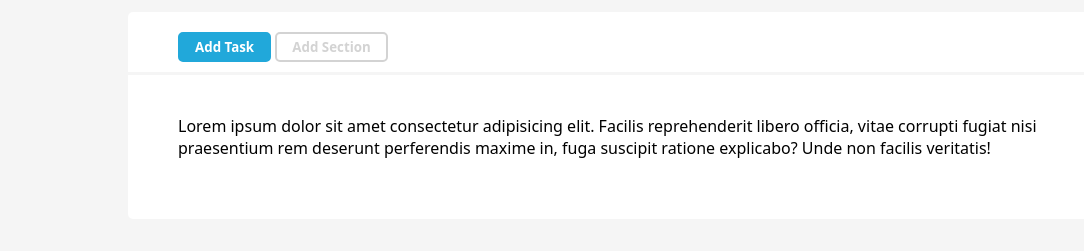
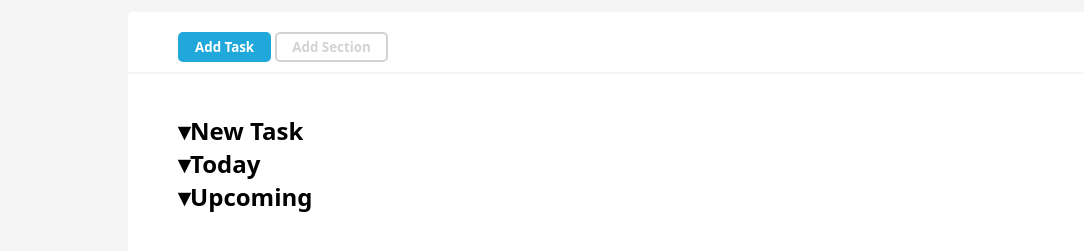
Before and after one commit to LorenzoPorrega/html-css-toboolist, a plain HTML site: page index.html in a window 1280 px wide. Shown: the part 83-334 px from the top of the page, without its empty margins (0-1084 px from the left). Drawn offline with Linux system fonts and the light colour scheme.

Commit message:
created and defined tasks groups class

```diff
--- a/css/style.css
+++ b/css/style.css
@@ -66,11 +66,17 @@ button{
 
 hr{
     border: 0px;
-    height: 3px;
+    height: 2px;
     background-color: #F5F5F5;
 }
 
-#task-section{
+#tasks-section{
     padding-top: 40px;
     padding-bottom: 40px;
 }
+
+.taskgroup{
+    font-size: x-large;
+    font-weight: 700;
+    vertical-align: middle;
+}
--- a/index.html
+++ b/index.html
@@ -22,11 +22,19 @@
                 <button id="button1">Add Task</button>
                 <button id="button2">Add Section</button>
             </div>
+            <!--Linea divisioria tra contenitore bottoni e tasks-->
             <hr>
-            <div id="task-section" class="main-box-content">
-                <p>Lorem ipsum dolor sit amet consectetur adipisicing elit. Facilis reprehenderit libero officia, vitae corrupti fugiat nisi praesentium rem deserunt perferendis maxime in, fuga suscipit ratione explicabo? Unde non facilis veritatis!<span></span></p>
-                <p><span></span></p>
-                <p><span></span></p>
+            <!--Contenitore tasks-->
+            <div id="tasks-section" class="main-box-content">
+                <p class="taskgroup"><span>&blacktriangledown;</span>New Task
+
+                </p>
+                <p class="taskgroup"><span>&blacktriangledown;</span>Today
+
+                </p>
+                <p class="taskgroup"><span>&blacktriangledown;</span>Upcoming
+
+                </p>
             </div>
         </div>
     </main>
```
